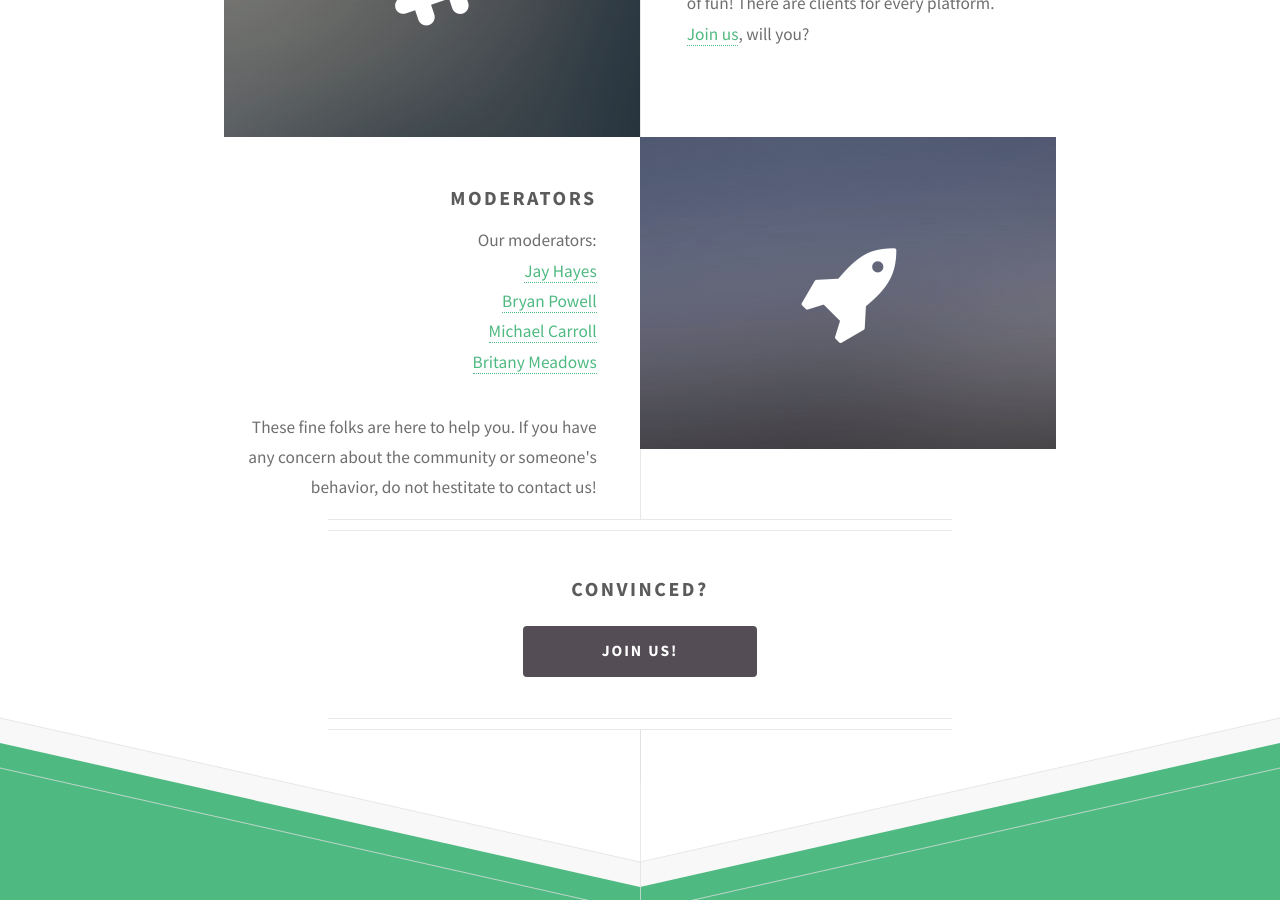
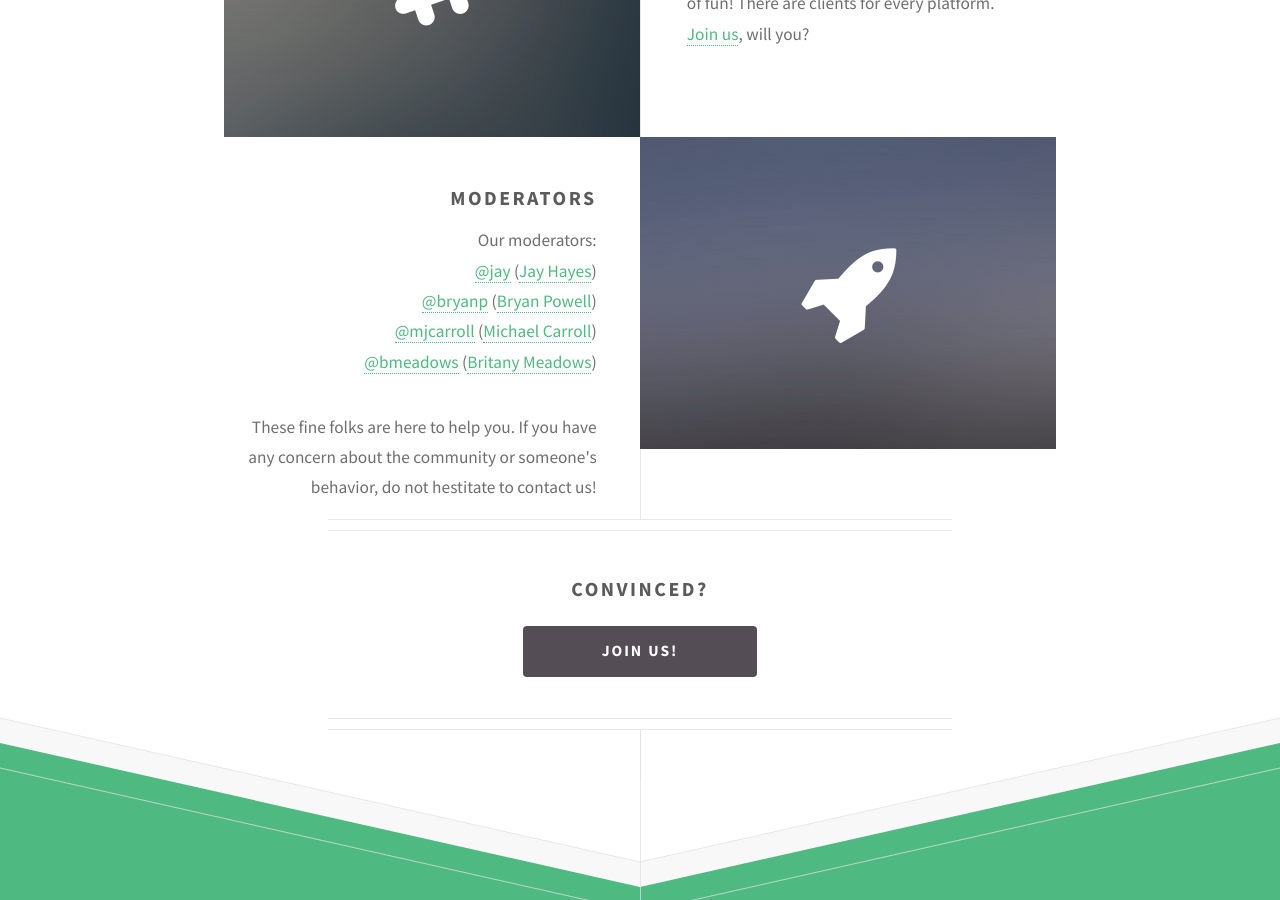
Before and after one commit to tech256/tech256.github.io, a Jekyll site: the page built from index.html, in a window 1280 px wide and 900 px high, scrolled down 1881 px. Built offline with Jekyll 4.4.1, drawn with Linux system fonts in a browser that asks for light colours.

Commit message:
Add slack handles and user links

```diff
--- a/index.html
+++ b/index.html
@@ -56,10 +56,10 @@ layout: home
         Our moderators:
       </span>
       <ul>
-        <li><a href="https://twitter.com/iamvery">Jay Hayes</a></li>
-        <li><a href="https://twitter.com/bryanp">Bryan Powell</a></li>
-        <li><a href="https://twitter.com/carromj">Michael Carroll</a></li>
-        <li><a href="https://twitter.com/letbritcode">Britany Meadows</a></li>
+        <li><a href="https://tech256.slack.com/team/jay">@jay</a> (<a href="https://twitter.com/iamvery">Jay Hayes</a>)</li>
+        <li><a href="https://tech256.slack.com/team/bryanp">@bryanp</a> (<a href="https://twitter.com/bryanp">Bryan Powell</a>)</li>
+        <li><a href="https://tech256.slack.com/team/mjcarroll">@mjcarroll</a> (<a href="https://twitter.com/carromj">Michael Carroll</a>)</li>
+        <li><a href="https://tech256.slack.com/team/bmeadows">@bmeadows</a> (<a href="https://twitter.com/letbritcode">Britany Meadows</a>)</li>
       </ul>
       <p>
         These fine folks are here to help you.
```
